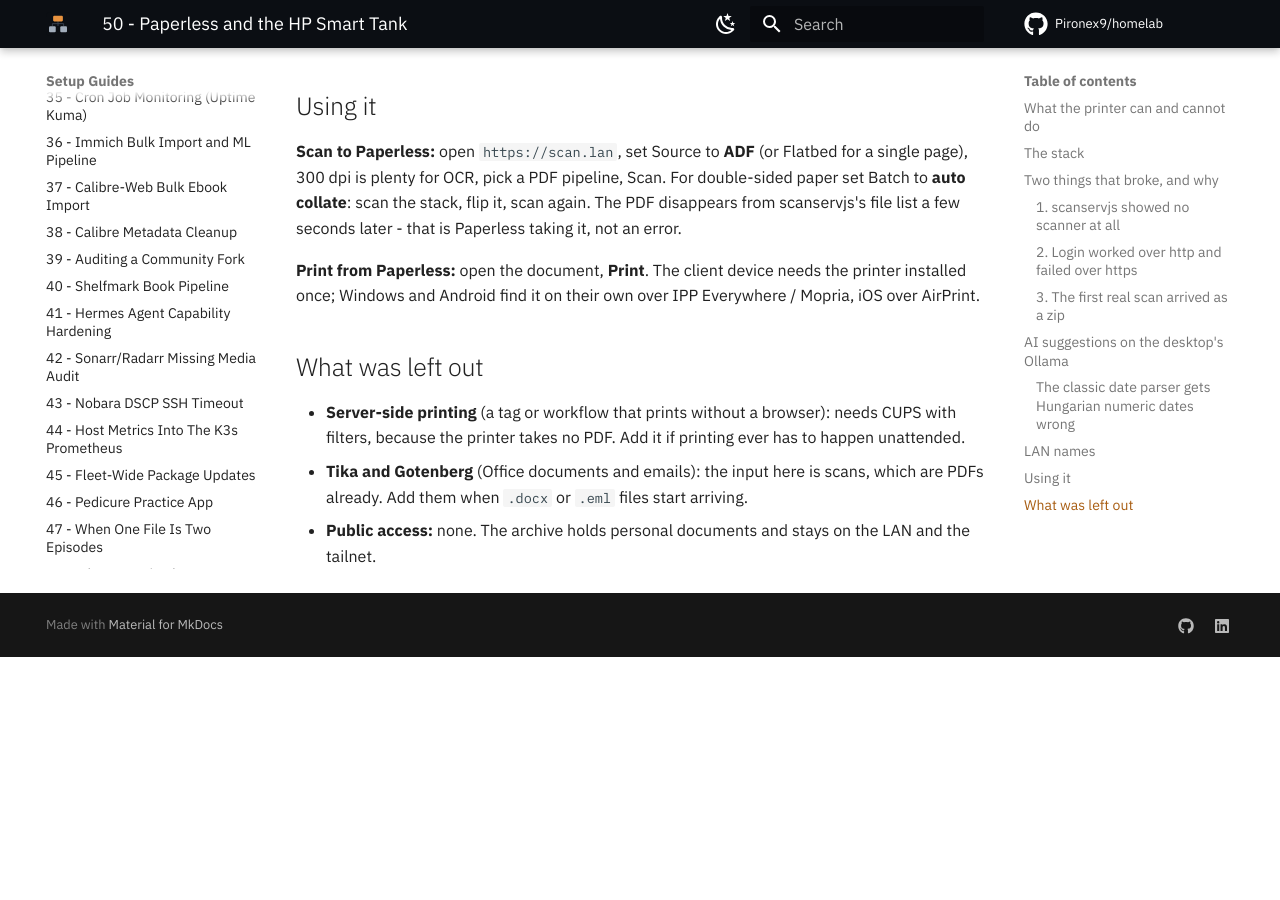
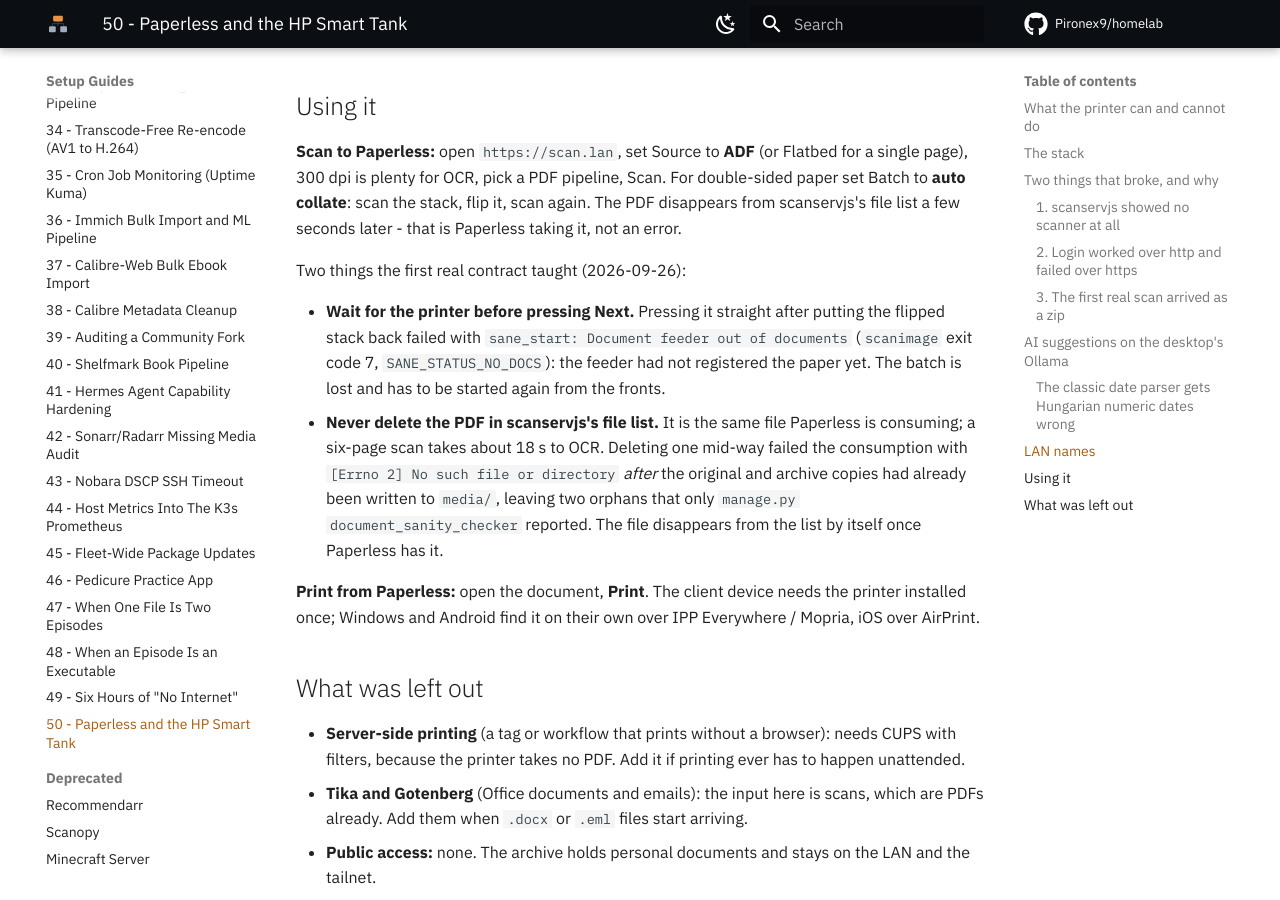
Before and after one commit to Pironex9/homelab, an MkDocs documentation site: the page built from docs/proxmox/50_Paperless_And_The_HP_Smart_Tank.md, in a window 1280 px wide and 900 px high, scrolled down 6017 px. Built offline with MkDocs 1.6.1 and Material for MkDocs 9.7.7, drawn with Linux system fonts in a browser that asks for light colours; comment, search, counter and statistics services are not loaded; before the commit the page ends 6674 px from its top, so only the background shows below that.

Commit message:
docs(paperless): wait for the feeder, and never delete a scan mid-consumption

```diff
--- a/docs/proxmox/50_Paperless_And_The_HP_Smart_Tank.md
+++ b/docs/proxmox/50_Paperless_And_The_HP_Smart_Tank.md
@@ -228,6 +228,19 @@
 set Batch to **auto collate**: scan the stack, flip it, scan again. The PDF disappears from
 scanservjs's file list a few seconds later - that is Paperless taking it, not an error.
 
+Two things the first real contract taught (2026-09-26):
+
+- **Wait for the printer before pressing Next.** Pressing it straight after putting the
+  flipped stack back failed with `sane_start: Document feeder out of documents`
+  (`scanimage` exit code 7, `SANE_STATUS_NO_DOCS`): the feeder had not registered the paper
+  yet. The batch is lost and has to be started again from the fronts.
+- **Never delete the PDF in scanservjs's file list.** It is the same file Paperless is
+  consuming; a six-page scan takes about 18 s to OCR. Deleting one mid-way failed the
+  consumption with `[Errno 2] No such file or directory` *after* the original and archive
+  copies had already been written to `media/`, leaving two orphans that only
+  `manage.py document_sanity_checker` reported. The file disappears from the list by itself
+  once Paperless has it.
+
 **Print from Paperless:** open the document, **Print**. The client device needs the printer
 installed once; Windows and Android find it on their own over IPP Everywhere / Mopria, iOS
 over AirPrint.
```
